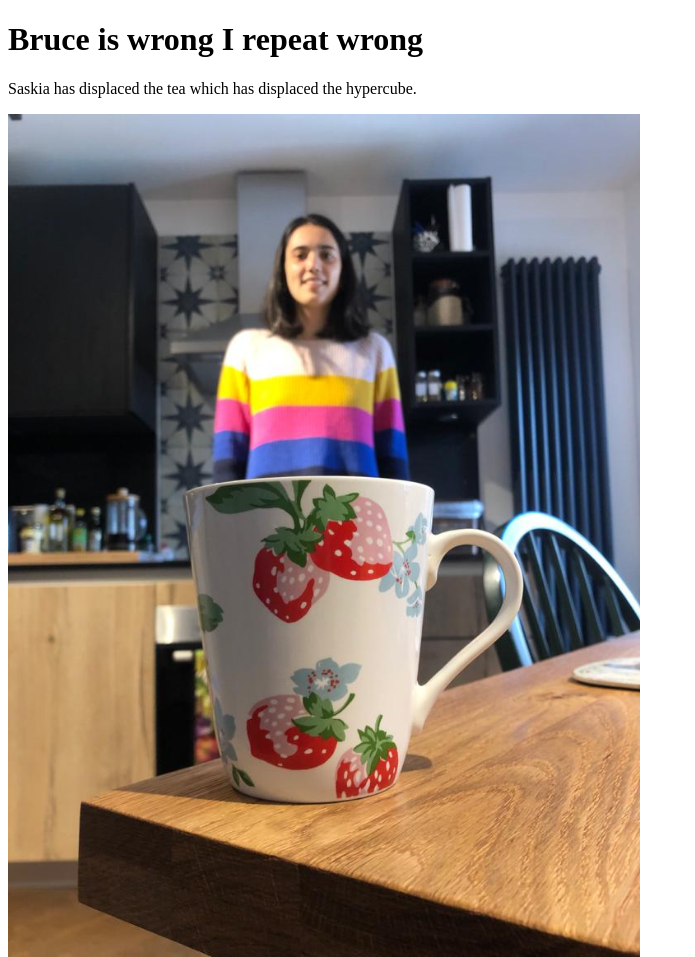
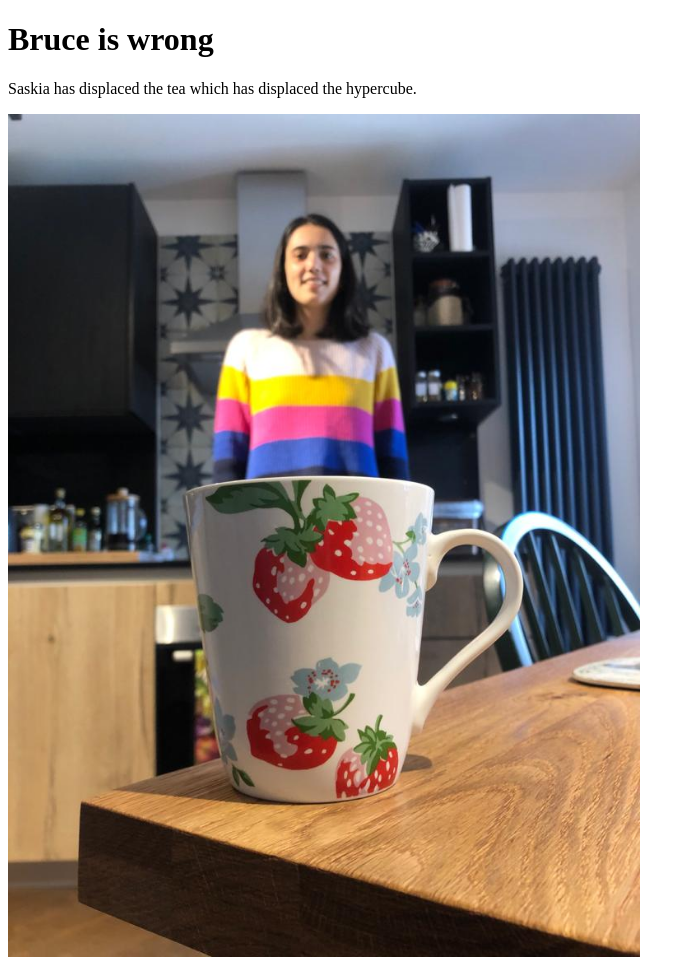
Before and after one commit to bruceiswrong/bruceiswrong.github.io, a plain HTML site: page index.html in a window 1280 px wide. Shown: the top 957 px of the page, without its empty margins (0-695 px from the left). Drawn offline with Linux system fonts and the light colour scheme.

Commit message:
Update index.html

```diff
--- a/index.html
+++ b/index.html
@@ -1,7 +1,7 @@
 <!DOCTYPE html>
 <html>
 <body>
-<h1>Bruce is wrong I repeat wrong</h1>
+<h1>Bruce is wrong</h1>
 <p>Saskia has displaced the tea which has displaced the hypercube.</p>
         <img src="tea.jpeg" class="w3-round w3-margin-bottom" alt="Random Name" style="width:50%">
 <p>I repeat wrong.</p>
```
